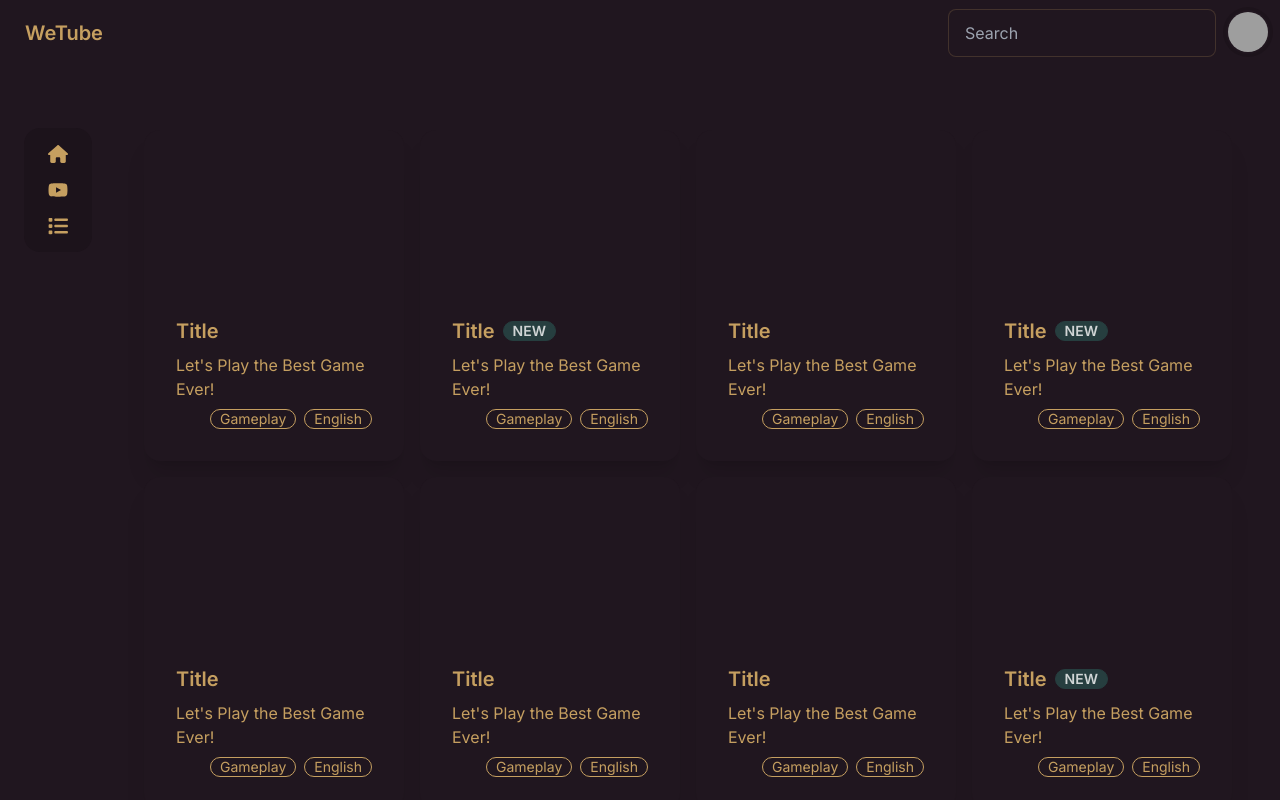
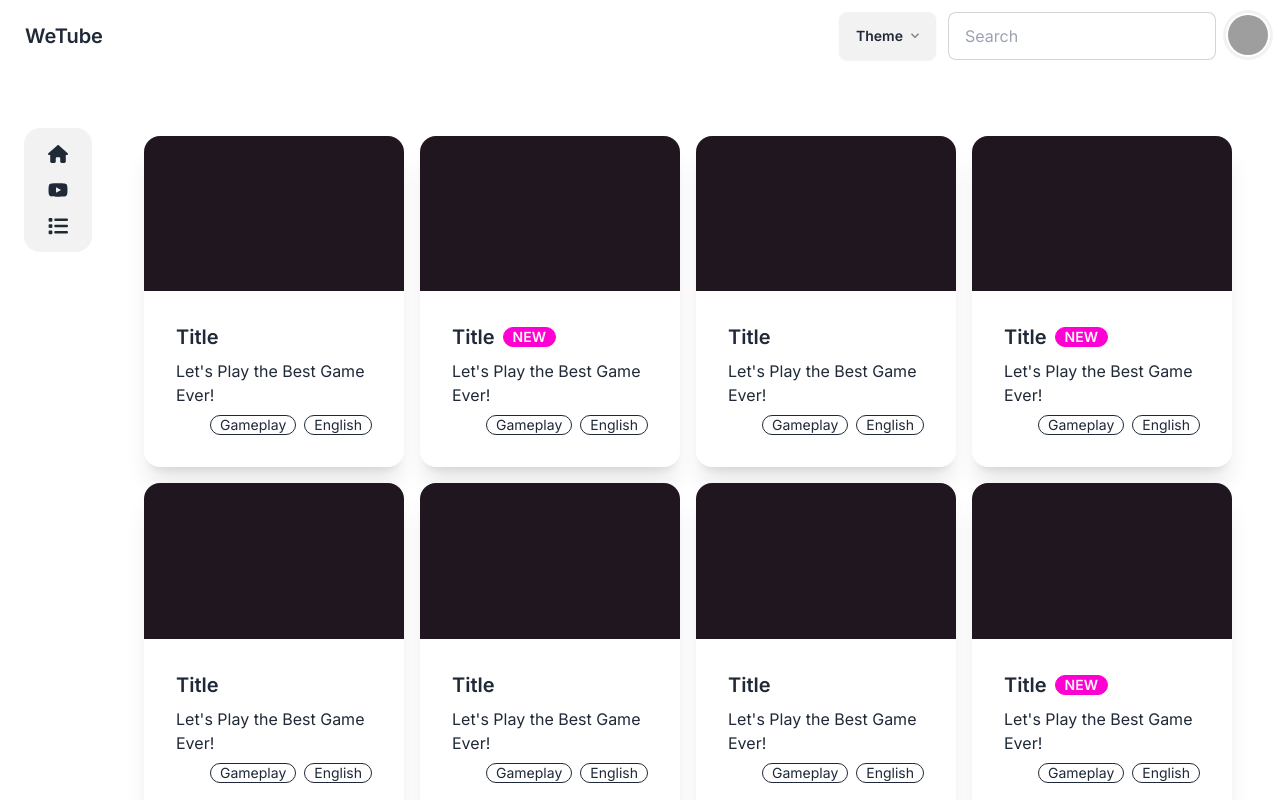
Before and after one commit to rumert/wetube, a Next.js app: page / in a window 1280 px wide. Shown: the top 800 px of the page. Built offline with nearby package versions, Linux system fonts and the light colour scheme; grey boxes are pictures that could not be loaded.

Commit message:
Theme selection is done
next-themes package is added to hangle theme change and storing in local storage is handled with less effort.
added a theme controller to the navbar to allow users switch between available themes.

```diff
--- a/app/layout.tsx
+++ b/app/layout.tsx
@@ -2,6 +2,7 @@ import type { Metadata } from "next";
 import { Inter } from "next/font/google";
 import "./globals.css";
 import Navbar from "@/components/Navbar";
+import { ThemeProvider } from "next-themes";
 
 const inter = Inter({ subsets: ["latin"] });
 
@@ -15,11 +16,14 @@ export default function RootLayout({
 }: Readonly<{
   children: React.ReactNode;
 }>) {
+
   return (
     <html lang="en">
       <body className={inter.className}>
-        <Navbar />
-        {children}
+        <ThemeProvider defaultTheme="system">
+          <Navbar />
+          {children}
+        </ThemeProvider>
       </body>
     </html>
   );
--- a/components/Navbar.tsx
+++ b/components/Navbar.tsx
@@ -1,5 +1,6 @@
 import Link from 'next/link'
 import React from 'react'
+import ThemeController from './ThemeController'
 
 export default function Navbar() {
   return (
@@ -8,6 +9,7 @@ export default function Navbar() {
         <Link href='/' className="btn btn-ghost text-xl">WeTube</Link>
       </div>
       <div className="flex-none gap-2">
+        <ThemeController />
         <div className="form-control">
           <input type="text" placeholder="Search" className="input input-bordered w-24 md:w-auto" />
         </div>
--- /dev/null
+++ b/components/ThemeController.tsx
@@ -0,0 +1,62 @@
+"use client"
+import { useTheme } from 'next-themes'
+import React from 'react'
+
+export default function ThemeController() {
+    const { theme, setTheme } = useTheme()
+
+    return (
+    <div className="dropdown">
+      <div tabIndex={0} role="button" className="btn m-1">
+        Theme
+        <svg width="12px" height="12px" className="h-2 w-2 fill-current opacity-60 inline-block" xmlns="http://www.w3.org/2000/svg" viewBox="0 0 2048 2048"><path d="M1799 349l242 241-1017 1017L7 590l242-241 775 775 775-775z"></path></svg>
+      </div>
+      <ul tabIndex={0} className="dropdown-content z-[1] p-2 shadow-2xl bg-base-300 rounded-box w-52">
+        <li>
+            <input
+            checked={theme === "light"}
+            onChange={()=> setTheme("light")}
+            type="radio"
+            name="theme-dropdown"
+            className="theme-controller btn btn-sm btn-block btn-ghost justify-start"
+            aria-label="Light"
+            value="light"
+            />
+        </li>
+        <li>
+            <input
+            checked={theme === "dark"}
+            onChange={()=> setTheme("dark")}
+            type="radio"
+            name="theme-dropdown"
+            className="theme-controller btn btn-sm btn-block btn-ghost justify-start"
+            aria-label="Dark"
+            value="dark"
+            />
+        </li>
+        <li>
+            <input
+            checked={theme === "forest"}
+            onChange={()=> setTheme("forest")}
+            type="radio"
+            name="theme-dropdown"
+            className="theme-controller btn btn-sm btn-block btn-ghost justify-start"
+            aria-label="Forest"
+            value="forest"
+            />
+        </li>
+        <li>
+            <input
+            checked={theme === "coffee"}
+            onChange={()=> setTheme("coffee")}
+            type="radio"
+            name="theme-dropdown"
+            className="theme-controller btn btn-sm btn-block btn-ghost justify-start"
+            aria-label="Coffee"
+            value="coffee"
+            />
+        </li>
+      </ul>
+    </div>
+    )
+}
--- a/package.json
+++ b/package.json
@@ -10,6 +10,7 @@
   },
   "dependencies": {
     "next": "14.2.3",
+    "next-themes": "^0.3.0",
     "react": "^18",
     "react-dom": "^18",
     "react-icons": "^5.2.1"
--- a/tailwind.config.ts
+++ b/tailwind.config.ts
@@ -11,7 +11,7 @@ const config: Config = {
   },
   plugins: [ require('daisyui') ],
   daisyui: {
-    themes: ["coffee"],
+    themes: ["light", "dark", "forest", "coffee"],
   },
 };
 export default config;
```
Also changed, not shown: 1 other file (tests, documents, lock files or other folders).
